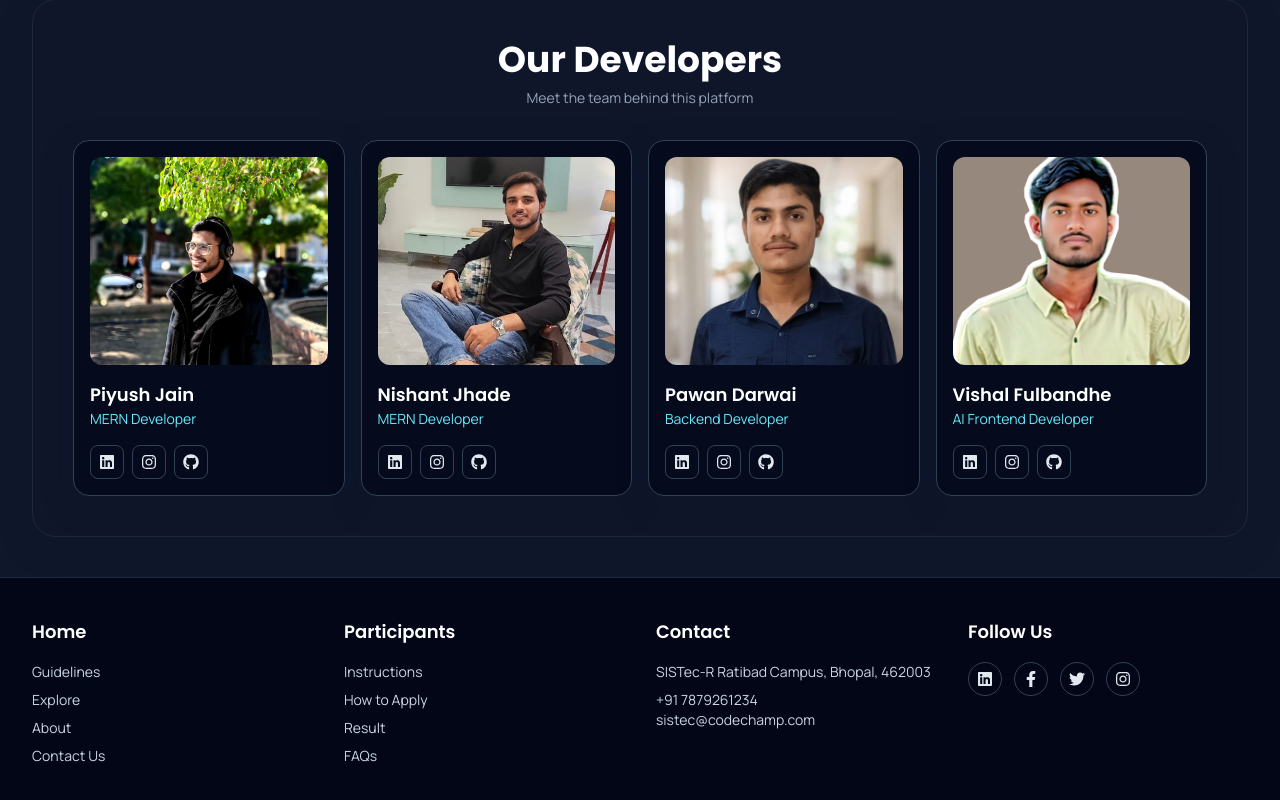
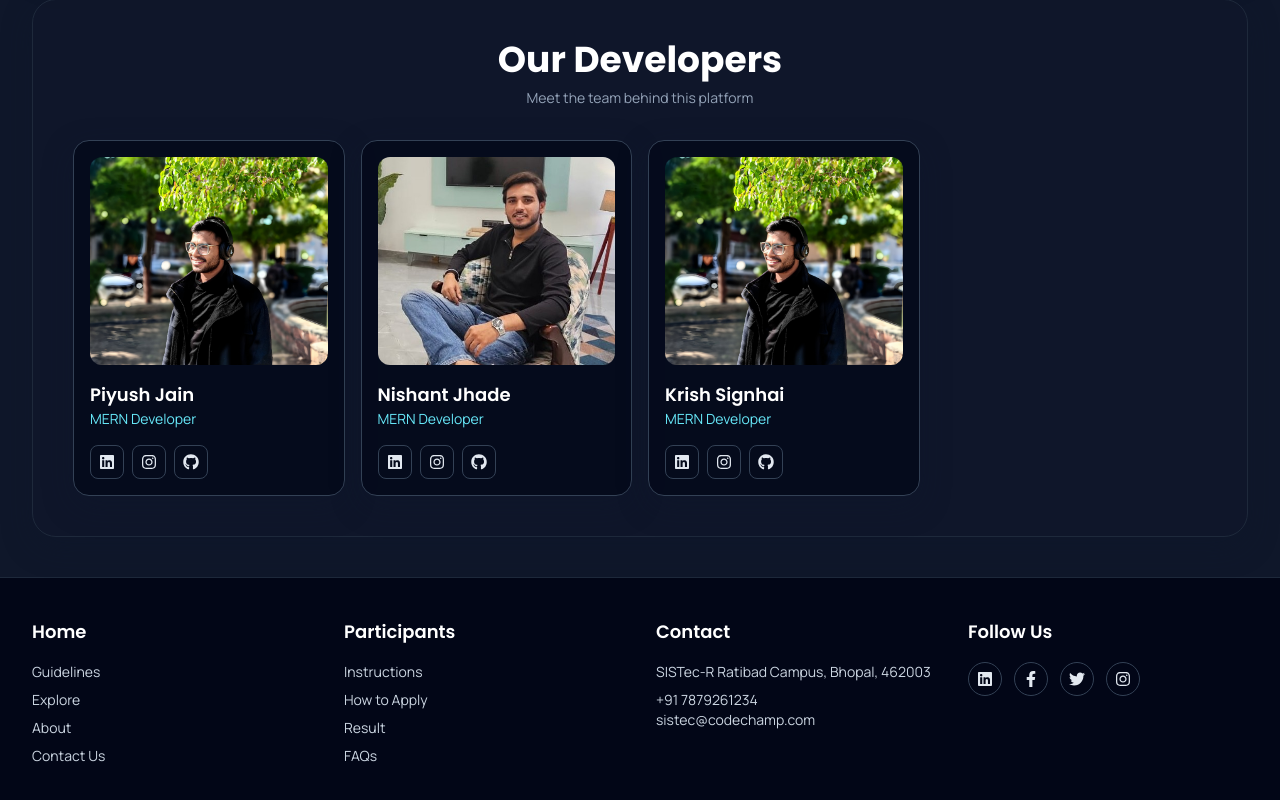
Before and after one commit to nishant-x/Coding-Ka-Cricket, a React (Vite) app in the folder JPlPPLFrontend/: page / in a window 1280 px wide. Shown: the part 4052-4852 px from the top of the page. Built offline with nearby package versions, Linux system fonts and the light colour scheme.

Commit message:
Replace Pawan and Vishal with Krish in DeveloperCards

```diff
--- a/JPlPPLFrontend/src/Componentes/DeveloperCards/DeveloperCards.jsx
+++ b/JPlPPLFrontend/src/Componentes/DeveloperCards/DeveloperCards.jsx
@@ -1,8 +1,7 @@
 import { useEffect, useState } from "react";
 import { FaGithub, FaInstagram, FaLinkedin } from "react-icons/fa";
 import PiyushImage from "../../assets/coders/piyush.jpg";
-import PawanImage from "../../assets/coders/pawan.jpg";
-import VishalImage from "../../assets/coders/vishal.jpg";
+import KrishImage from "../../assets/coders/piyush.jpg";
 import NishantImage from "../../assets/coders/nishant2.jpeg";
 
 const cards = [
@@ -23,21 +22,22 @@ const cards = [
     githubUrl: "https://github.com/nishant-x",
   },
   {
-    name: "Pawan Darwai",
-    role: "Backend Developer",
-    imageUrl: PawanImage,
-    linkedinUrl: "https://www.linkedin.com/in/pawan-darwai-02821238a",
-    instagramUrl: "https://www.instagram.com/pawan_darwai_?igsh=MWRrZ3hwd3R3d24zZQ==",
-    githubUrl: "https://github.com/pawandarwai59",
+    name: "Krish Signhai",
+    role: "MERN Developer",
+    imageUrl: KrishImage,
+    linkedinUrl: "https://www.linkedin.com/in/krish-singhai",
+    instagramUrl: "https://www.instagram.com/krish_singhai_",
+    githubUrl: "https://github.com/Krishsinghai",
   },
-  {
-    name: "Vishal Fulbandhe",
-    role: "AI Frontend Developer",
-    imageUrl: VishalImage,
-    linkedinUrl: "https://www.linkedin.com/in/vishal-fulbandhe-16662832b",
-    instagramUrl: "https://www.instagram.com/vishal_fulbandhe24?igsh=bTIzbGNlMHBtY2h0_",
-    githubUrl: "https://github.com/vishalfulbandhe",
-  }
+  // {
+  //   name: "RajKumar Lodhi",
+  //   role: "UI/UX Designer",
+  //   imageUrl: RajImage,
+  //   linkedinUrl: "https://www.linkedin.com/in/rajkumar-lodhi-90181b339/",
+  //   instagramUrl: "https://www.instagram.com/ll._.raj_.ll/",
+  //   githubUrl: "https://github.com/rajxxlodhi",
+  // },
+
 ];
 
 const DeveloperCard = ({ card }) => (
```
